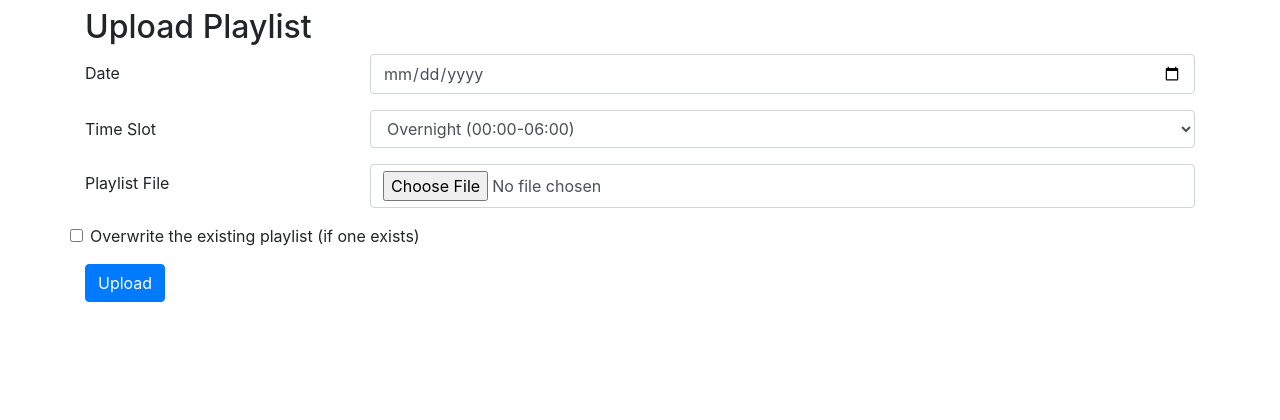
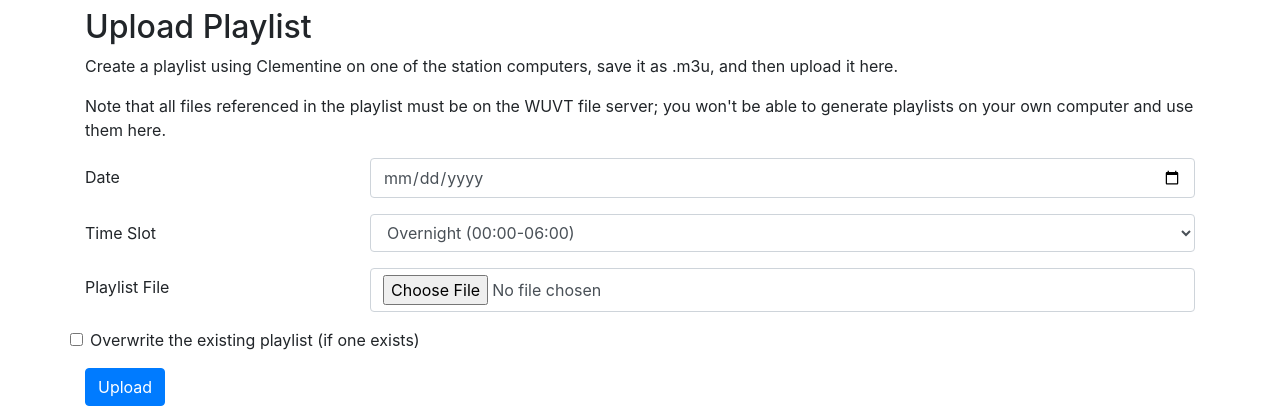
Before and after one commit to wuvt/pload, a Flask app: page / in a window 1280 px wide. Shown: the part 56-476 px from the top of the page. Run offline with Flask 2, Linux system fonts and the light colour scheme; some libraries are stand-ins or nearby versions.

Commit message:
Add some usage information to upload page

```diff
--- a/pload/templates/upload.html
+++ b/pload/templates/upload.html
@@ -2,6 +2,13 @@
 {% block content %}
 <div class="container">
 <h2>Upload Playlist</h2>
+
+<p>Create a playlist using Clementine on one of the station computers, save it
+as .m3u, and then upload it here.</p>
+
+<p>Note that all files referenced in the playlist must be on the WUVT file
+server; you won't be able to generate playlists on your own computer and use
+them here.</p>
 
 <form method="post" class="form-horizontal" role="form" enctype="multipart/form-data">
     {{ form.hidden_tag() }}
```
